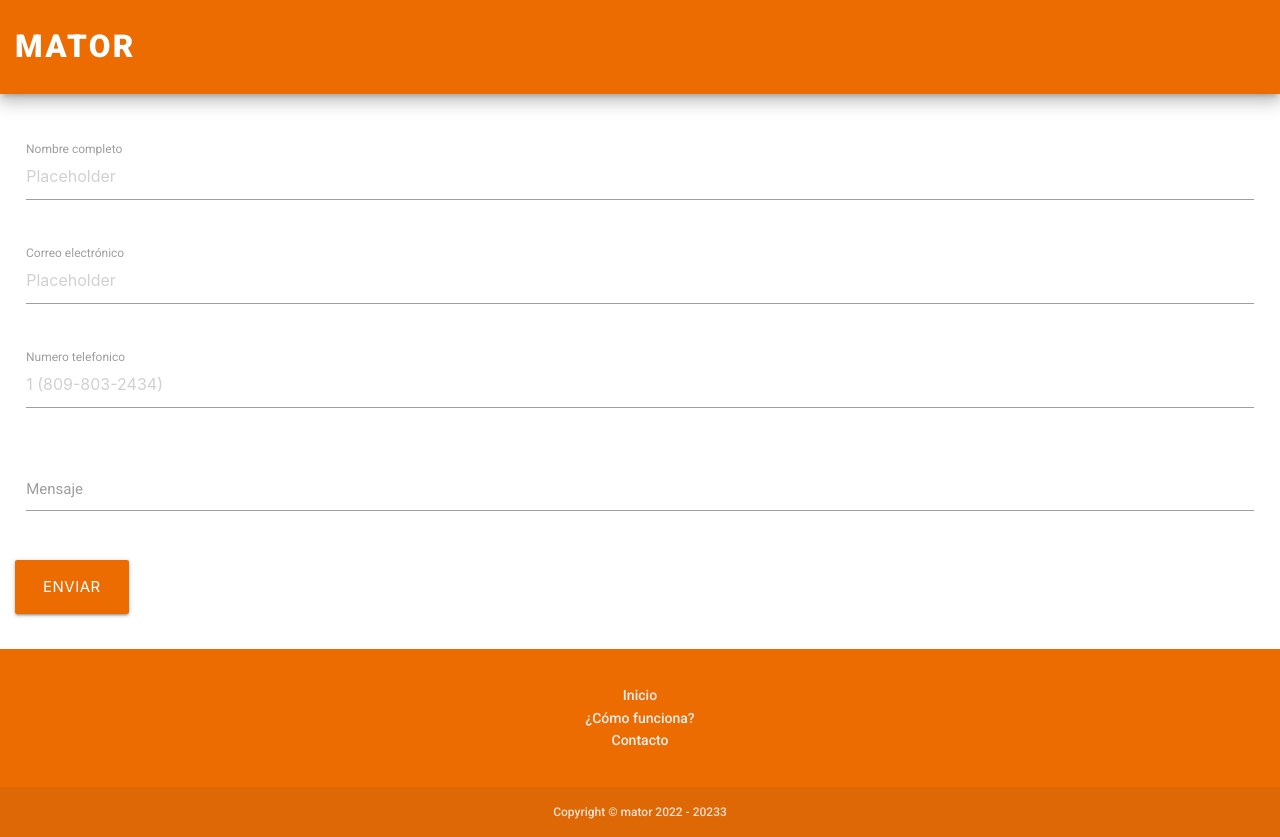
After one commit to StereoTurtle/Mator, a Node server app: page /contacto in a window 1280 px wide. The commit adds this page. Run offline with Node 20, Linux system fonts and the light colour scheme; some libraries are stand-ins or nearby versions.

Commit message:
Contact page

```diff
--- a/Mator/app.js
+++ b/Mator/app.js
@@ -6,6 +6,7 @@ var logger = require('morgan');
 
 var indexRouter = require('./routes/index');
 var usersRouter = require('./routes/users');
+var contactRouter = require('./routes/contact');
 const expressEjsLayouts = require('express-ejs-layouts');
 
 var app = express();
@@ -23,6 +24,7 @@ app.use(express.static(path.join(__dirname, 'public')));
 
 app.use('/', indexRouter);
 app.use('/users', usersRouter);
+app.use('/contacto', contactRouter);
 
 // catch 404 and forward to error handler
 app.use(function(req, res, next) {
--- /dev/null
+++ b/Mator/routes/contact.js
@@ -0,0 +1,10 @@
+var express = require('express');
+var router = express.Router();
+
+const title = 'Mator'
+
+router.get('/', function(req, res, next) {
+  res.render('contact', {title: title});
+});
+
+module.exports = router;
--- /dev/null
+++ b/Mator/views/contact.ejs
@@ -0,0 +1,40 @@
+<div class="formulario" style="margin-top: 2rem; padding: 1rem;">
+  <form action="post">
+    <div class="row">
+      <form class="col s12">
+        <div class="row">
+          <div class="input-field col s12">
+            <input placeholder="Placeholder" id="nombre_completo" type="text" class="validate">
+            <label for="nombre_completo">Nombre completo</label>
+          </div>
+        </div>
+        <div class="row">
+          <div class="input-field col s12">
+            <input placeholder="Placeholder" id="correo_electronico" type="email" class="validate">
+            <label for="correo_electronico">Correo electrónico</label>
+          </div>
+        </div>
+        <div class="row">
+          <div class="input-field col s12">
+            <input placeholder="1 (809-803-2434)" id="telefono" type="tel" class="validate">
+            <label for="telefono">Numero telefonico</label>
+          </div>
+        </div>
+
+        <div class="row">
+          <div class="input-field col s12">
+            <textarea id="mensaje" class="materialize-textarea"></textarea>
+            <label for="mensaje">Mensaje</label>
+          </div>
+        </div>
+
+        <button class="waves-effect waves-light btn-large btn-orange" type="submit">Enviar</button>
+
+      </form>
+    </div>
+  </form>
+</div>
+
+<script>
+  $('select').formSelect();
+</script>
--- a/Mator/views/partials/footer.ejs
+++ b/Mator/views/partials/footer.ejs
@@ -21,7 +21,7 @@
         <ul>
           <li><a class="grey-text text-lighten-3 footer-link" href="/">Inicio</a></li>
           <li><a class="grey-text text-lighten-3 footer-link" href="/#comofunciona">¿Cómo funciona?</a></li>
-          <li><a class="grey-text text-lighten-3 footer-link" href="#!">Contacto</a></li>
+          <li><a class="grey-text text-lighten-3 footer-link" href="/contacto">Contacto</a></li>
         </ul>
       </div>
     </div>
--- a/Mator/views/partials/navbar.ejs
+++ b/Mator/views/partials/navbar.ejs
@@ -13,7 +13,7 @@
   }
 </style>
 
-<nav>
+<nav class="z-depth-3">
   <div class="nav-wrapper">
     <a href="/" class="brand-logo">MATOR</a>
   </div>
```
Also changed, not shown: Mator/views/index.ejs (+12 -15 lines).
